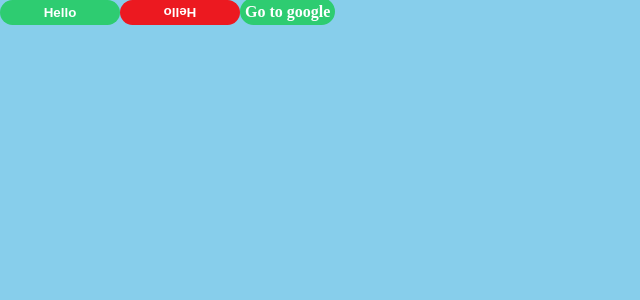
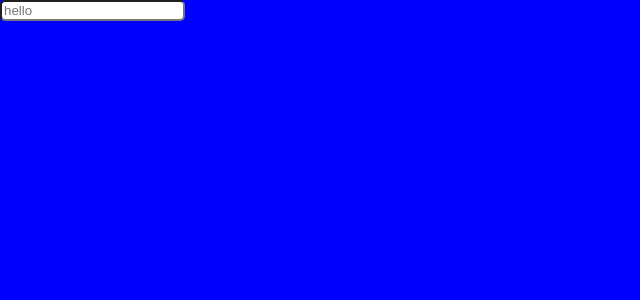
Before and after one commit to oinochoe/styled_component, a React (Create React App) app: page / in a window 1280 px wide. Shown: the top 300 px of the page, without its empty margins (0-640 px from the left). Built offline with nearby package versions, Linux system fonts and the light colour scheme.

Commit message:
input attribute and styled together

```diff
--- a/src/App.js
+++ b/src/App.js
@@ -54,18 +54,25 @@ const rotation = keyframes`
     }
 `;
 
+const Input = styled.input.attrs({
+    required: true,
+})`
+    border-radius: 5px;
+`;
+
 class App extends Component {
     render() {
         return (
             <React.Fragment>
                 <GlobalStyle />
-                <Container>
+                <Input placeholder='hello' />
+                {/* <Container>
                     <Button>Hello</Button>
                     <Button danger duration={1} delay={2}>
                         Hello
                     </Button>
                     <Anchor href='https://google.com'>Go to google</Anchor>
-                </Container>
+                </Container> */}
             </React.Fragment>
         );
     }
```
